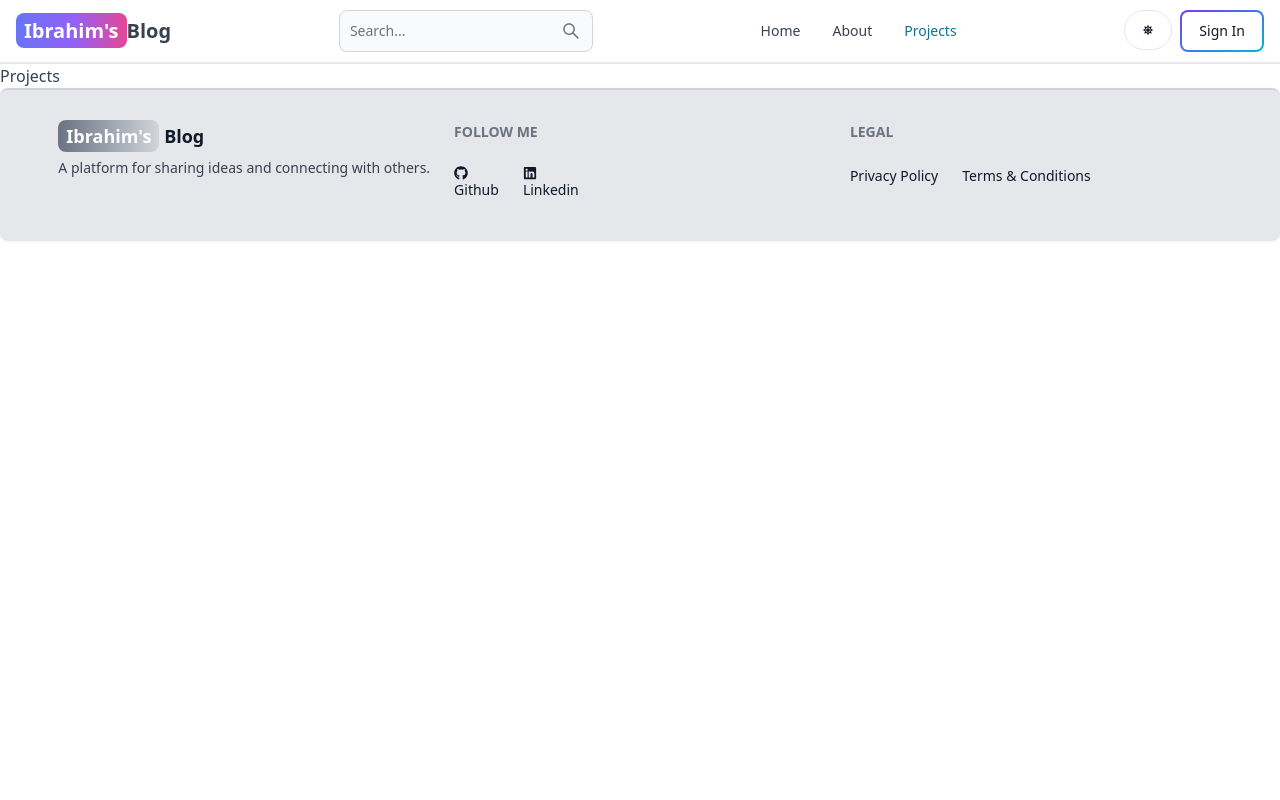
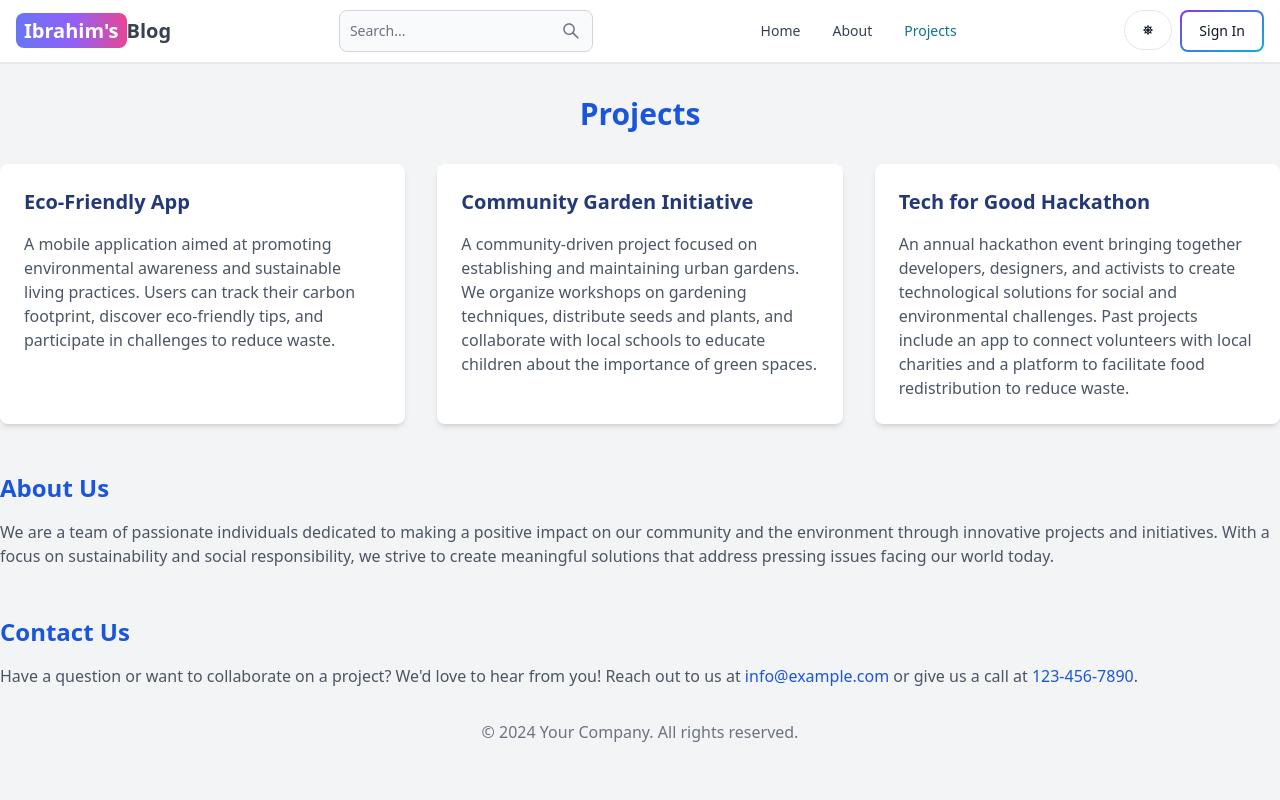
Before and after one commit to IbrahimHafez1/MERN-Blog, a React (Vite) app in the folder client/: page /projects in a window 1280 px wide. Shown: the top 800 px of the page. Built offline with nearby package versions, Linux system fonts and the light colour scheme; no server answers.

Commit message:
complete about and projects pages

```diff
--- a/client/src/pages/About.jsx
+++ b/client/src/pages/About.jsx
@@ -1,7 +1,43 @@
 export default function About() {
   return (
-    <div>
-      About
+    <div className="min-h-screen flex items-center justify-center">
+      <div className="max-w-2xl mx-auto p-3 text-center">
+        <div className="">
+          <h1 className="text-3xl font-semibold text-center my-7">
+            About Ibrahim's Blog
+          </h1>
+          <div className="text-md text-gray-500 flex flex-col gap-6">
+            <p>
+              Welcome to Our Blog. At our blog, we're passionate about sharing
+              insightful content that sparks curiosity and ignites inspiration.
+              Whether you're a seasoned reader or just discovering us for the
+              first time, we're thrilled to have you on this journey. Our
+              diverse team of writers crafts each article with care, blending
+              expertise with creativity to deliver engaging narratives that
+              resonate with readers worldwide.
+            </p>
+            <p>
+              Exploring New Horizons. Embark on a journey of discovery with us
+              as we delve into a myriad of topics, from the latest trends in
+              technology to timeless philosophical ponderings. Our blog is a
+              sanctuary for those hungry for knowledge, a place where ideas flow
+              freely and imagination knows no bounds. Join us as we explore new
+              horizons, seeking to unravel the mysteries of the universe and
+              uncover the beauty hidden within the mundane.
+            </p>
+            <p>
+              Community and Connection. At the heart of our blog lies a vibrant
+              community of readers and contributors, united by a shared love for
+              learning and discovery. Here, ideas are exchanged, friendships
+              forged, and perspectives challenged. Whether you're seeking
+              advice, sharing your experiences, or simply seeking refuge in the
+              written word, you'll find a warm welcome here. Together, let's
+              foster a culture of curiosity, empathy, and mutual respect,
+              enriching our lives one paragraph at a time.
+            </p>
+          </div>
+        </div>
+      </div>
     </div>
-  )
+  );
 }
--- a/client/src/pages/Projects.jsx
+++ b/client/src/pages/Projects.jsx
@@ -1,7 +1,74 @@
-export default function Projects() {
+const ProjectsPage = () => {
+  const projects = [
+    {
+      id: 1,
+      title: "Eco-Friendly App",
+      description:
+        "A mobile application aimed at promoting environmental awareness and sustainable living practices. Users can track their carbon footprint, discover eco-friendly tips, and participate in challenges to reduce waste.",
+    },
+    {
+      id: 2,
+      title: "Community Garden Initiative",
+      description:
+        "A community-driven project focused on establishing and maintaining urban gardens. We organize workshops on gardening techniques, distribute seeds and plants, and collaborate with local schools to educate children about the importance of green spaces.",
+    },
+    {
+      id: 3,
+      title: "Tech for Good Hackathon",
+      description:
+        "An annual hackathon event bringing together developers, designers, and activists to create technological solutions for social and environmental challenges. Past projects include an app to connect volunteers with local charities and a platform to facilitate food redistribution to reduce waste.",
+    },
+  ];
+
   return (
-    <div>
-      Projects
+    <div className="bg-gray-100 min-h-screen py-8">
+      <div className="container mx-auto">
+        <section className="mb-12">
+          <h1 className="text-3xl font-bold text-center mb-8 text-blue-700">
+            Projects
+          </h1>
+          <div className="grid grid-cols-1 md:grid-cols-2 lg:grid-cols-3 gap-8">
+            {projects.map((project) => (
+              <div
+                key={project.id}
+                className="p-6 bg-white rounded-lg shadow-md"
+              >
+                <h2 className="text-xl font-bold mb-4 text-blue-900">
+                  {project.title}
+                </h2>
+                <p className="text-gray-600">{project.description}</p>
+              </div>
+            ))}
+          </div>
+        </section>
+        <section className="mb-12">
+          <h2 className="text-2xl font-bold mb-4 text-blue-700">About Us</h2>
+          <p className="text-gray-600">
+            We are a team of passionate individuals dedicated to making a
+            positive impact on our community and the environment through
+            innovative projects and initiatives. With a focus on sustainability
+            and social responsibility, we strive to create meaningful solutions
+            that address pressing issues facing our world today.
+          </p>
+        </section>
+        <section>
+          <h2 className="text-2xl font-bold mb-4 text-blue-700">Contact Us</h2>
+          <p className="text-gray-600">
+            Have a question or want to collaborate on a project? We'd love to
+            hear from you! Reach out to us at{" "}
+            <a href="mailto:info@example.com" className="text-blue-700">
+              info@example.com
+            </a>{" "}
+            or give us a call at{" "}
+            <span className="text-blue-700">123-456-7890</span>.
+          </p>
+        </section>
+      </div>
+      <footer className="text-center text-gray-500 mt-8">
+        &copy; 2024 Your Company. All rights reserved.
+      </footer>
     </div>
-  )
-}
+  );
+};
+
+export default ProjectsPage;
```
